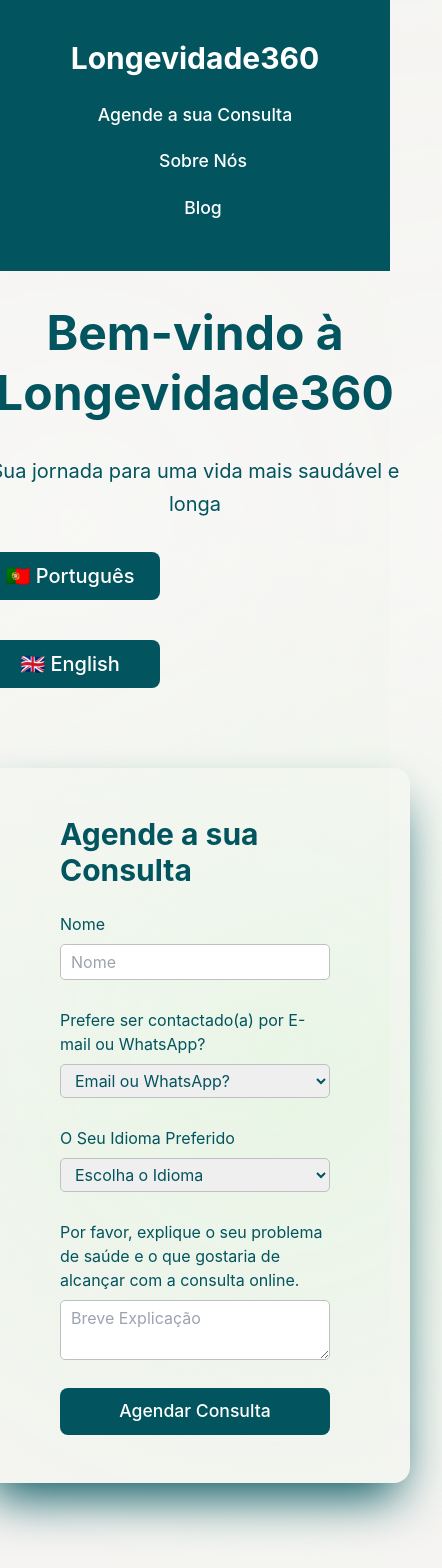
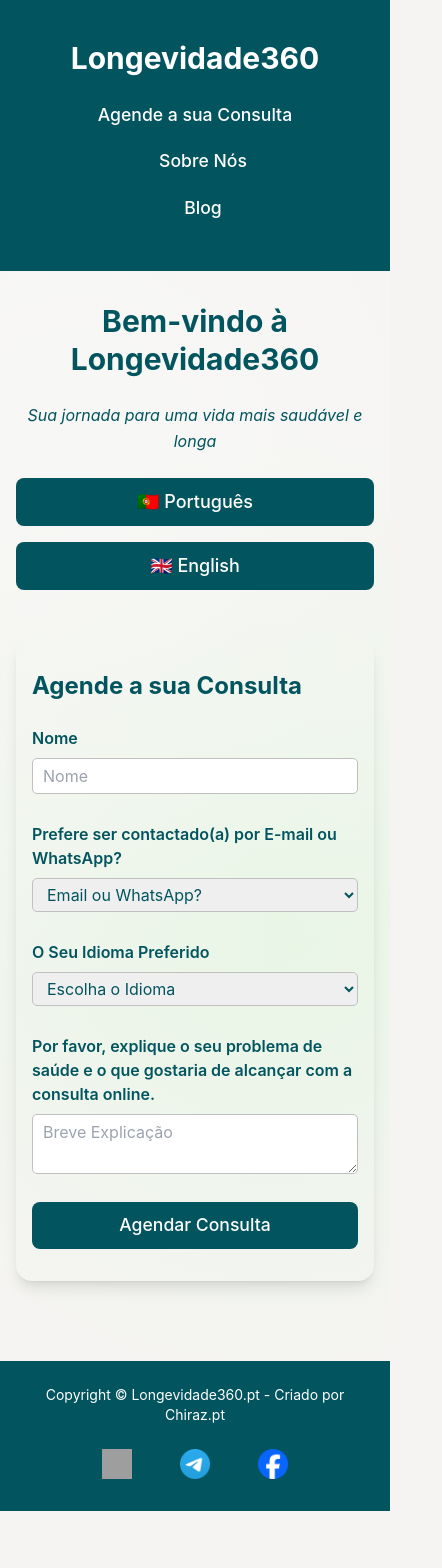
Before and after one commit to Maryamtehranizadeh/longevidade360, a React (Vite) app: page / in a window 390 px wide. Shown: the top 1568 px of the page, 442 px wide, since content can reach past the window. After the commit the page ends 1511 px from the top, so only its background shows below. Built offline with nearby package versions, Linux system fonts and the light colour scheme; grey boxes are pictures that could not be loaded.

Commit message:
responsive css

```diff
--- a/src/layout/Footer.jsx
+++ b/src/layout/Footer.jsx
@@ -11,7 +11,9 @@ function Footer() {
 
   return (
     <footer className=" flex flex-col text-center p-6 bg-primary text-secondary">
-      <p>Copyright © Longevidade360.pt - {t("Created by")} Chiraz.pt</p>
+      <p className="text-center text-sm sm:text-base">
+        Copyright © Longevidade360.pt - {t("Created by")} Chiraz.pt
+      </p>
       {/* <p>Created by Chiraz.pt</p> */}
       <div className="flex flex-row justify-center gap-4 mt-4">
         <Link to="https://www.instagram.com/sellmyglider/">
--- a/src/pages/BookAppointment.jsx
+++ b/src/pages/BookAppointment.jsx
@@ -12,12 +12,16 @@ function BookAppointment() {
     console.log(contactMethod);
   }, [contactMethod]);
   return (
-    <div className="flex flex-col my-20 py-12 px-20 w-auto text-primary rounded-2xl shadow-2xl shadow-primary">
-      <h1 className="text-3xl font-bold">{t("Book Your Appointment")}</h1>
-      <form action="submit" className="flex flex-col gap-y-2 mt-6">
-        <label htmlFor="name">{t("Name")}</label>
+    <div className="w-full max-w-3xl mx-auto my-12 sm:my-16 px-4 sm:px-6 md:px-12 py-8 sm:py-12  text-primary rounded-2xl shadow-lg shadow-primary/10">
+      <h1 className="text-2xl sm:text-3xl md:text-4xl font-bold mb-6">
+        {t("Book Your Appointment")}
+      </h1>
+      <form action="submit" className="flex flex-col gap-y-2">
+        <label htmlFor="name" className="text-base sm:text-lg font-semibold">
+          {t("Name")}
+        </label>
         <input type="text" placeholder={t("Name")} name="name" required />
-        <label htmlFor="contact">
+        <label htmlFor="contact" className="text-base sm:text-lg font-semibold">
           {t("You prefer to be contacted by Email or What's App?")}
         </label>
         <select
@@ -46,14 +50,22 @@ function BookAppointment() {
             name="text"
           />
         )}
-        <label htmlFor="language">{t("Your Prefered Language")}</label>
+        <label
+          htmlFor="language"
+          className="text-base sm:text-lg font-semibold"
+        >
+          {t("Your Prefered Language")}
+        </label>
         <select name="language" id="language" required>
           <option>{t("Choose Language")}</option>
           <option value="portuguese">{t("Portuguese")}</option>
           <option value="english">{t("English")}</option>
           <option value="persian">{t("Farsi or Persian")}</option>
         </select>
-        <label htmlFor="explanation">
+        <label
+          htmlFor="explanation"
+          className="text-base sm:text-lg font-semibold"
+        >
           {t(
             "Please explain your health issue and what you would like to achieve with the online appointment."
           )}
--- a/src/pages/HomePage.jsx
+++ b/src/pages/HomePage.jsx
@@ -8,23 +8,23 @@ function HomePage() {
     localStorage.setItem("lng", lng);
   };
   return (
-    <div className="flex flex-col items-center p-8 text-primary">
-      <div className="max-w-2xl text-center space-y-8">
-        <h1 className="text-5xl font-bold leading-tight text-primary">
+    <div className="flex flex-col items-center px-4 py-8 md:px-8 md:py-16 text-primary">
+      <div className="max-w-2xl w-full text-center space-y-6 md:space-y-8">
+        <h1 className="text-3xl sm:text-4xl md:text-5xl font-bold leading-tight">
           {t("Welcome to")} Longevidade360
         </h1>
-        <p className="text-xl text-italic leading-relaxed text-primary">
+        <p className="text-base sm:text-lg md:text-xl italic leading-relaxed">
           {t("Your journey to a healthier and longer life")}
         </p>
-        <div className="flex flex-col md:flex-row gap-10 justify-center">
+        <div className="flex flex-col sm:flex-row gap-4 sm:gap-6 md:gap-10 justify-center items-center w-full">
           <button
-            className="text-xl w-[180px]"
+            className="text-lg md:text-xl w-full sm:w-[180px]"
             onClick={() => i18n.changeLanguage("pt")}
           >
             🇵🇹 Português
           </button>
           <button
-            className="text-xl w-[180px]"
+            className="text-lg md:text-xl w-full sm:w-[180px]"
             onClick={() => i18n.changeLanguage("en")}
           >
             🇬🇧 English
```
